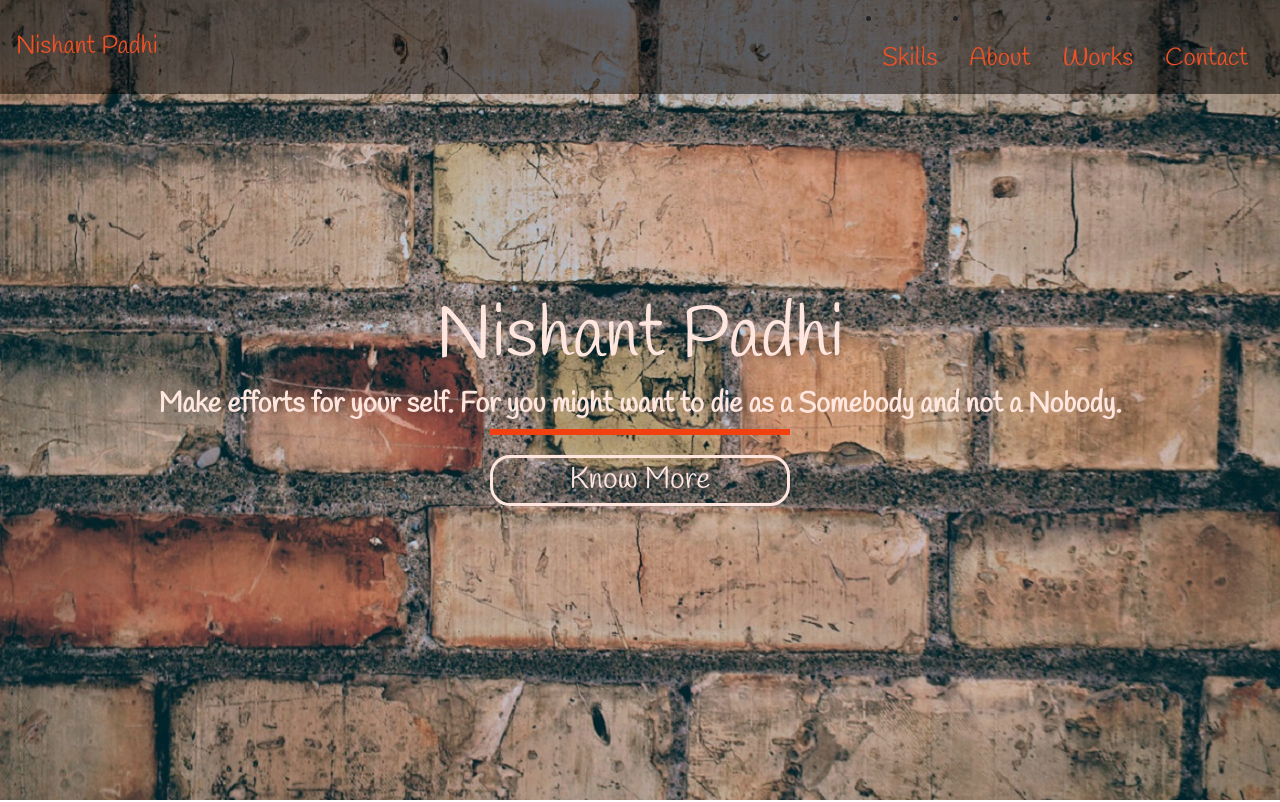
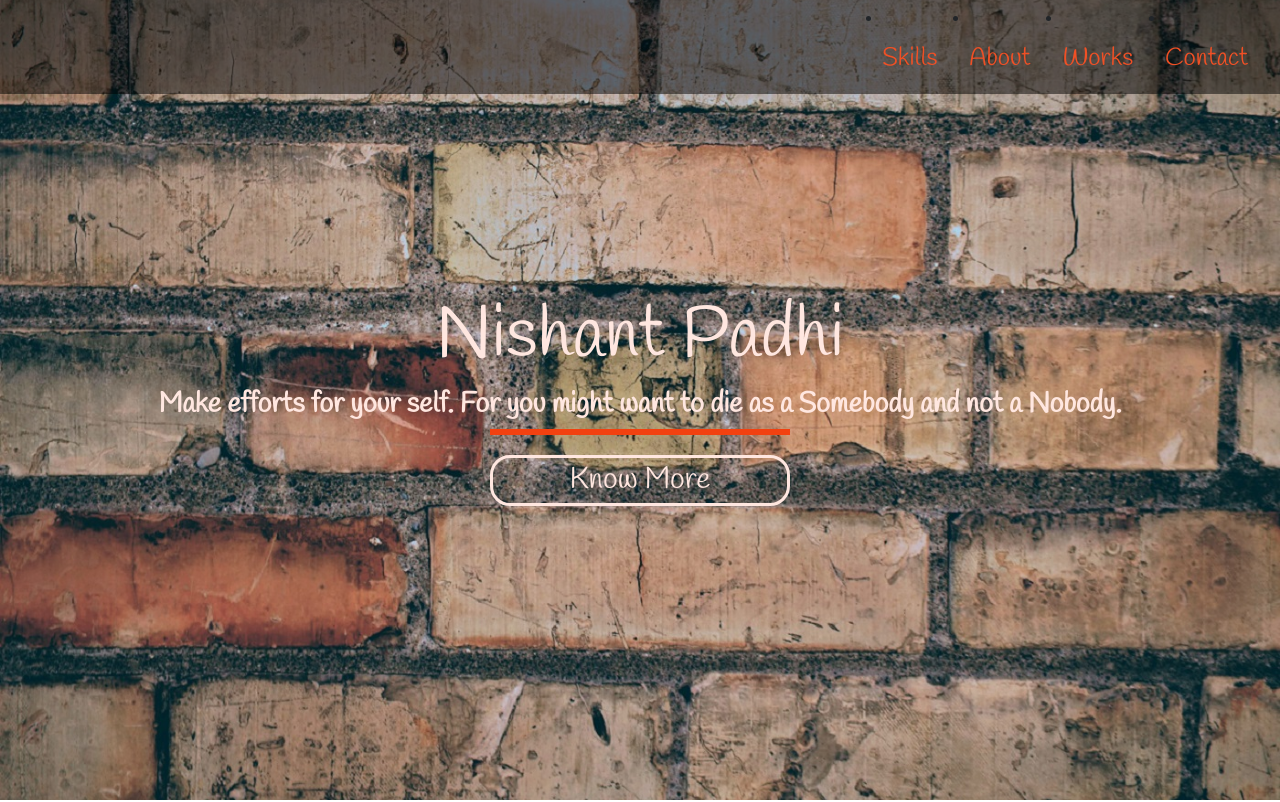
Before and after one commit to NishantPadhi/MyWebsite, a plain HTML site: page index.html in a window 1280 px wide. Shown: the top 802 px of the page. Drawn offline with nearby package versions, Linux system fonts and the light colour scheme.

```diff
--- a/index.html
+++ b/index.html
@@ -28,7 +28,7 @@
 				<button class="navbar-toggler" type="button" data-toggle="collapse" data-target="#nav-content" aria-controls="nav-content" aria-expanded="false" aria-label="Togglenavigation">
 					<span class="navbar-toggler-icon"></span>
 				</button>
-				<a href="#" class="navbar-brand">Nishant Padhi</a>
+			<!-- 	<a href="#" class="navbar-brand">Nishant Padhi</a> -->
 
 				<div class="collapse navbar-collapse justify-content-end" id="nav-content">
 				<ul class="navbar-nav"></ul>
```
